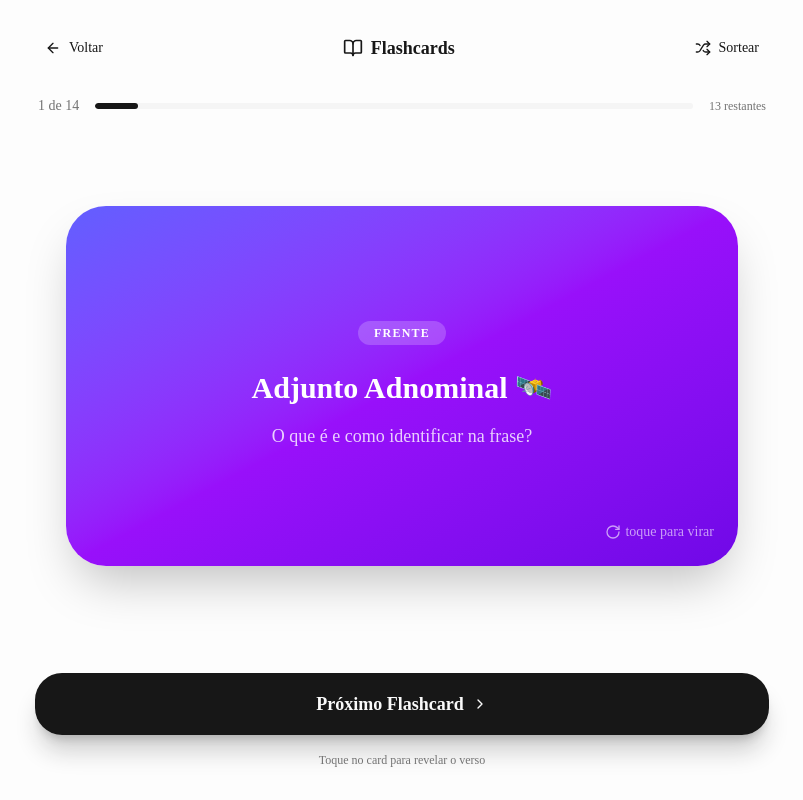
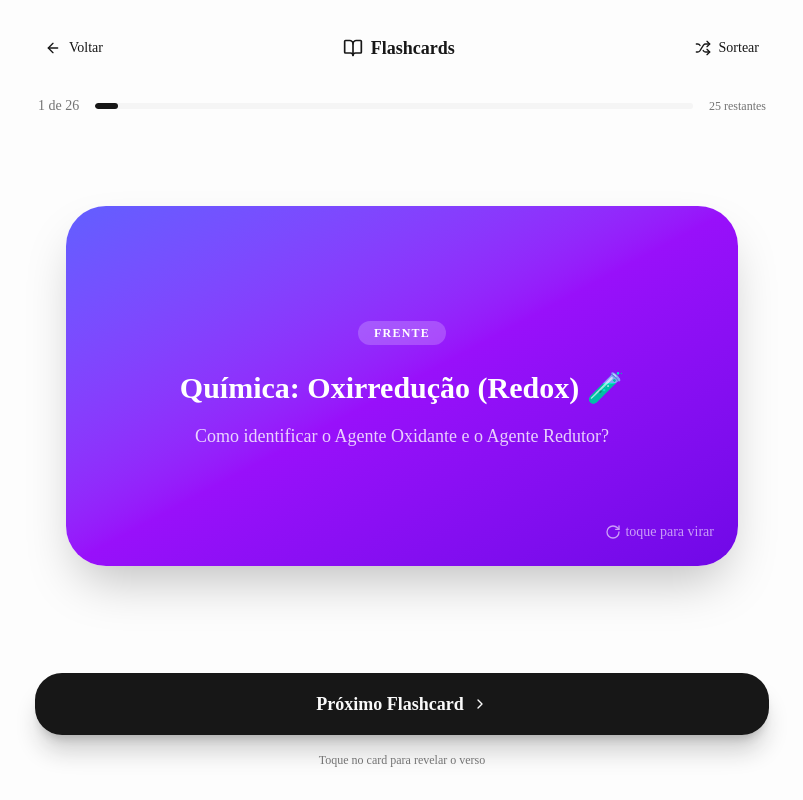
Before and after one commit to MatheusBarcellosDev/estudos, a Next.js app: page /flashcards in a window 1280 px wide. Shown: the whole page, without its empty margins (238-1041 px from the left). Built offline with nearby package versions, Linux system fonts and the light colour scheme.

Commit message:
feat: add initial flashcard data structure and populate with Portuguese, Logic, and Math content.

```diff
--- a/src/data/flashcards.ts
+++ b/src/data/flashcards.ts
@@ -304,4 +304,239 @@ A = {1, 2, 3} e B = {2, 3, 4}
     },
     tags: ['Matemática', 'Teoria dos Conjuntos', 'Diagrama de Venn'],
   },
+  {
+    id: 15,
+    front: {
+      title: 'Regência: Obedecer e a Crase 👮‍♂️',
+      subtitle: 'Por que dizemos "obedeceu às normas" com crase?',
+    },
+    back: {
+      body: `**A Regra do Verbo:**
+O verbo **Obedecer** é Transitivo Indireto. Ele sempre exige a preposição **"A"**.
+*(Quem obedece, obedece A algo).*
+
+**A Formação da Crase:**
+• Preposição **A** (do verbo) + Artigo **AS** (das normas) = **ÀS**. ✅
+
+**O Teste do Masculino (Infalível):**
+Troque "normas" por "regulamentos":
+"Obedeceu **AOS** regulamentos."
+*(Se deu **AO** no masculino, dá **À** no feminino!)*
+
+**Cuidado:** Nunca use apenas "obedeceu as normas" na norma culta. ❌`,
+    },
+    tags: ['Português', 'Regência Verbal', 'Crase'],
+  },
+  {
+    id: 16,
+    front: {
+      title: 'Pronome Relativo: CUJO 🔗',
+      subtitle: 'Quais as duas regras de ouro para usar o "cujo"?',
+    },
+    back: {
+      body: `**1. Posse:** Indica que o termo seguinte pertence ao anterior (Ex: O motor cujo óleo... = óleo do motor). 🛢️
+
+**2. Proibido Artigo:** Nunca se usa artigo (o, a, os, as) logo após o cujo.
+• ❌ Cujo o / Cuja a
+• ✅ Cujo / Cuja
+
+**Exemplo da Prova:** "O equipamento cujo o manual..." está INCORRETO porque o artigo "o" não pode estar ali.`,
+    },
+    tags: ['Português', 'Pronomes', 'Sintaxe'],
+  },
+  {
+    id: 17,
+    front: {
+      title: 'Parônimos: Iminente vs. Eminente 🚨🌟',
+      subtitle: 'Qual a diferença entre algo "iminente" e alguém "eminente"?',
+    },
+    back: {
+      body: `**1. Iminente (com I):** Refere-se a algo imediato, que está prestes a acontecer agora.
+• Exemplo: "Havia um risco **iminente** de desabamento." 🚨
+
+**2. Eminente (com E):** Refere-se a algo ou alguém excelente, ilustre, que se destaca.
+• Exemplo: "Convidamos um **eminente** jurista para a palestra." 🎓
+
+**Dica de Ouro:**
+• **I**minente = **I**mediato.
+• **E**minente = **E**xcelente/Elevado.`,
+    },
+    tags: ['Português', 'Ortografia', 'Semântica'],
+  },
+  {
+    id: 19,
+    front: {
+      title: 'Pronomes: EU vs. MIM ✍️',
+      subtitle: 'Quando usar cada um antes de um verbo no infinitivo?',
+    },
+    back: {
+      body: `**A Regra de Ouro:** • **EU:** É sujeito. Ele faz a ação. (Eu vou, eu falo, eu assino). 🏃‍♂️
+• **MIM:** É complemento. Ele não faz ação. 🛑
+
+**Macete do Concurseiro:** "Mim não faz nada". Se tem um verbo no infinitivo (terminado em -ar, -er, -ir) logo depois, o correto é usar **EU**.
+
+**Exemplo da Prova:**
+• ❌ "Para **mim** assinar" (Incorreto: mim não assina).
+• ✅ "Para **eu** assinar" (Correto: eu pratico a ação).
+
+**Dica:** O "mim" só encerra frases ou aparece após preposição sem verbo depois: "Entregue o relatório para **mim**."`,
+    },
+    tags: ['Português', 'Gramática', 'Pronomes'],
+  },
+  {
+    id: 20,
+    front: {
+      title: 'Conjunções: Embora (Concessiva) 💡',
+      subtitle: 'Qual a diferença entre uma oração Condicional e uma Concessiva?',
+    },
+    back: {
+      body: `**1. Concessiva (Embora):** Indica um contraste, algo que acontece "apesar de".
+• Ex: "Embora chova, eu vou." (Vou mesmo com chuva).
+
+**2. Condicional (Se):** Indica uma dependência, algo que só acontece "se" outra ocorrer.
+• Ex: "Se chover, eu não vou." (A chuva impede a ida).
+
+**Na Prova:** A questão afirmou que "embora" é condicional. Está **ERRADO**, pois "embora" é a conjunção concessiva mais famosa das provas! ❌`,
+    },
+    tags: ['Português', 'Conjunções', 'Sintaxe'],
+  },
+  {
+    id: 22,
+    front: {
+      title: 'Colocação Pronominal: Próclise 🧲',
+      subtitle: 'Por que o pronome aparece antes do verbo em "que se mantivesse"?',
+    },
+    back: {
+      body: `**A Regra do Ímã:** Palavras atrativas exigem Próclise.
+• O **"QUE"** é uma das palavras atrativas mais comuns.
+
+**A Regra do Início de Frase:**
+• Na norma culta, **NUNCA** se inicia frase ou período com pronome oblíquo (me, te, se, lhe...). 🚫
+• Ex: Incorreto: "Se acalme". / Correto: "Acalme-se".
+
+**Na Prova:** A questão diz que o "se" está em próclise porque "inicia o período".
+1. Ele não inicia o período (quem inicia é "O supervisor").
+2. Se iniciasse, a próclise seria proibida.
+**Gabarito: ERRADO.** ❌`,
+    },
+    tags: ['Português', 'Gramática', 'Colocação Pronominal'],
+  },
+  {
+    id: 23,
+    front: {
+      title: 'Morfologia: Plural de "Qualquer" 🔄',
+      subtitle: 'Como o pronome "qualquer" se comporta no plural?',
+    },
+    back: {
+      body: `**A Regra Única:** O plural de **qualquer** é **quaisquer**. Note que o "s" entra no meio da palavra (quais + quer).
+
+**Substituição em Provas:**
+• "Sob qualquer circunstância" (Singular)
+• "Em quaisquer circunstâncias" (Plural)
+
+**Por que está certo?**
+1. O plural de qualquer está correto (**quaisquer**).
+2. O substantivo concordou (**circunstâncias**).
+3. O sentido de "em qualquer caso" foi preservado. ✅
+
+**Cuidado:** Nunca use "qualqueres". Isso não existe! ❌`,
+    },
+    tags: ['Português', 'Morfologia', 'Concordância'],
+  },
+  {
+    id: 24,
+    front: {
+      title: 'Química: Reação de Neutralização 🧪',
+      subtitle: 'O que acontece quando misturamos HCl e NaOH?',
+    },
+    back: {
+      body: `**A Reação:** HCl (Ácido) + NaOH (Base) → **NaCl (Sal) + H₂O (Água)**
+
+**Perfil Térmico:** É uma reação **EXOTÉRMICA** 🔥.
+*(Liberta calor ao formar as novas ligações).*
+
+**Gabarito da Questão:** CERTO ✅
+
+**Dica de Ouro:** "Ácido com base, sal e água faz. E o calor? Esse sempre sai de trás!" (Neutralização é quase sempre exotérmica).`,
+    },
+    tags: ['Química', 'Reações Químicas', 'Termoquímica'],
+  },
+  {
+    id: 25,
+    front: {
+      title: 'Química: Identificando Força de Ácidos e Bases 🧪',
+      subtitle: 'Como saber se a reação será forte sem decorar tudo?',
+    },
+    back: {
+      body: `**Bases Fortes:** Metais das colunas 1 e 2 da Tabela Periódica (ex: NaOH, KOH, Ca(OH)₂).
+
+**Ácidos Fortes:** • Hidrácidos: HCl, HBr, HI.
+• Oxiácidos: (Nº de Oxigênios) - (Nº de Hidrogênios). Se sobrar 2 ou mais, é forte!
+
+**Por que importa?** Reações entre Ácido Forte + Base Forte são altamente **Exotérmicas** 🔥 e produzem sais neutros.`,
+    },
+    tags: ['Química', 'Funções Inorgânicas', 'Ácidos e Bases'],
+  },
+  {
+    id: 26,
+    front: {
+      title: 'Química: Escala de pH 🧪',
+      subtitle: 'Como calcular a diferença de acidez entre dois valores de pH?',
+    },
+    back: {
+      body: `**A Regra de Ouro:** O pH é logarítmico. Cada unidade de diferença equivale a uma variação de **10 vezes** na concentração de H⁺.
+
+**O Cálculo Rápido:**
+1. Subtraia os valores de pH: 5 - 3 = **2 unidades**.
+2. Eleve 10 ao resultado: 10² = **100**.
+
+**Conclusão:** Uma solução de pH 3 é **100 vezes** mais ácida que uma de pH 5. Se fosse pH 6 para pH 3, seriam 3 unidades (10³ = 1000 vezes). ✅`,
+    },
+    tags: ['Química', 'Equilíbrio Químico', 'pH'],
+  },
+  {
+    id: 27,
+    front: {
+      title: 'Química: Oxirredução (Redox) 🧪',
+      subtitle: 'Como identificar o Agente Oxidante e o Agente Redutor?',
+    },
+    back: {
+      body: `**Regra de Ouro:** O agente é o oposto do processo.
+• Quem **se oxida** (perde e- / Nox sobe) é o **Agente Redutor**.
+• Quem **se reduz** (ganha e- / Nox desce) é o **Agente Oxidante**.
+
+**Na questão:**
+4Fe + 3O₂ → 2Fe₂O₃
+• Fe: Nox 0 → +3 (Oxidou). Logo, é o **Agente Redutor**.
+• O₂: Nox 0 → -2 (Reduziu). Logo, é o **Agente Oxidante**.
+
+**Veredito:** Errado. O ferro perde elétrons, mas isso o torna agente redutor, não oxidante. ❌`,
+    },
+    tags: ['Química', 'Eletroquímica', 'Redox'],
+  },
+  {
+    id: 28,
+    front: {
+      title: 'Química: Como Calcular o Nox 🧮',
+      subtitle: 'Passo a passo para não errar a conta na hora da prova.',
+    },
+    back: {
+      body: `**1. As Regras Fixas (Âncoras):**
+• **Substância Simples:** Sempre é **0** (Ex: Fe, O₂, H₂).
+• **Oxigênio (O):** Geralmente **-2**.
+• **Hidrogênio (H):** Geralmente **+1**.
+• **Metais Alcalinos (G1):** Sempre **+1** (Ex: Na, K).
+
+**2. A Regra da Balança:**
+A soma de todos os Nox de uma molécula neutra deve ser **ZERO**.
+
+**3. Exemplo Prático (Fe₂O₃):**
+• O oxigênio é -2. Como são 3, temos total de **-6**.
+• Para zerar, os 2 ferros precisam somar **+6**.
+• Dividindo pelo número de átomos: +6 ÷ 2 = **+3**. ✅
+
+**Dica:** Monte a "equaçãozinha": (2 * x) + (3 * -2) = 0`,
+    },
+    tags: ['Química', 'Nox', 'Cálculo'],
+  },
 ];
```
